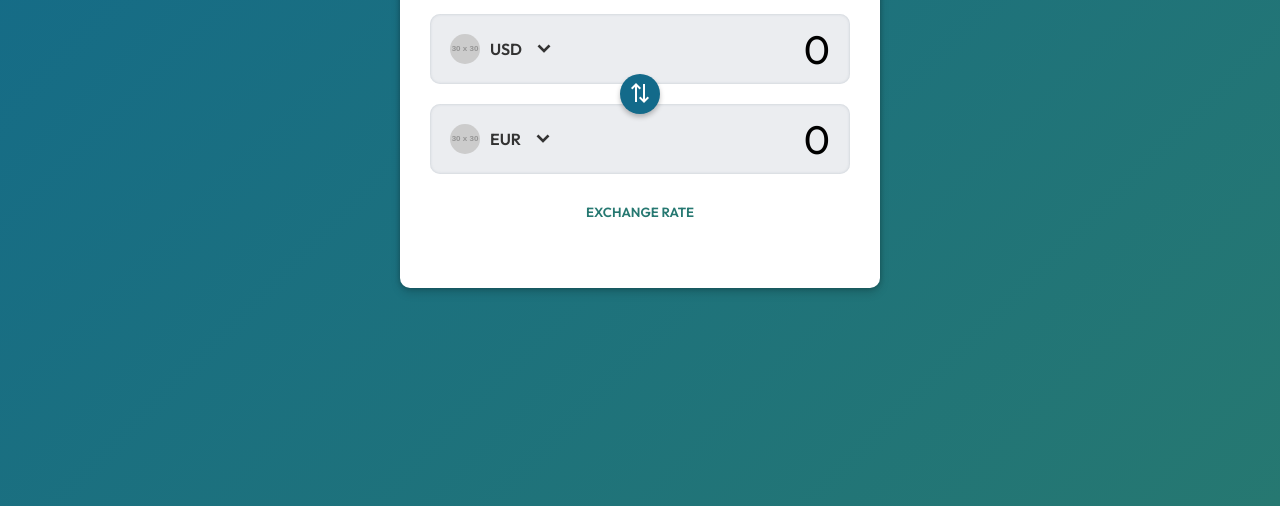
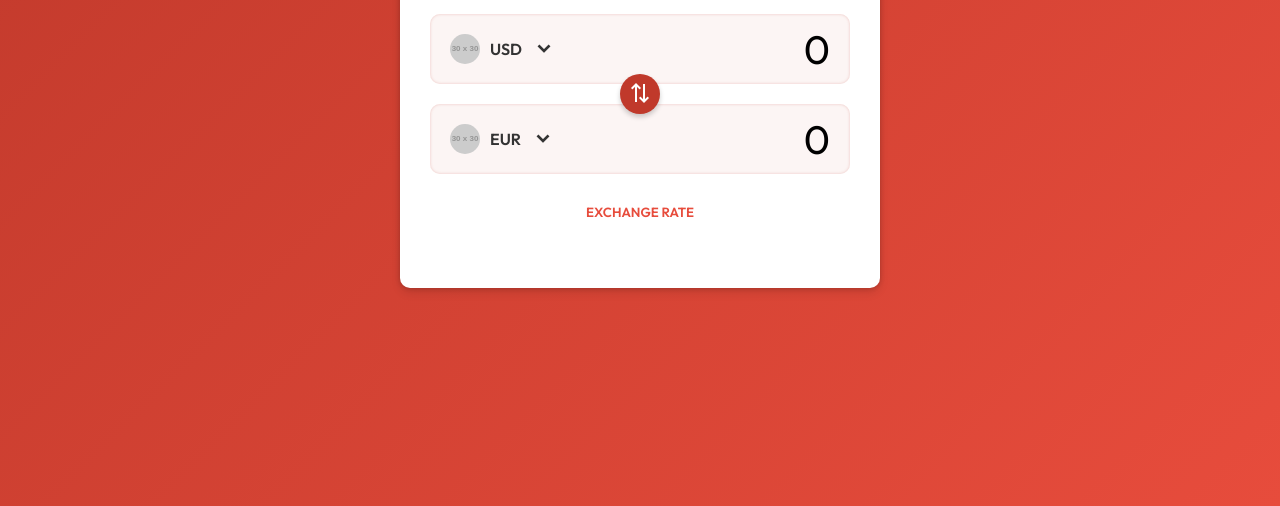
Before and after one commit to Imrana17/Currency-Converter, a plain HTML site: page index.html in a window 1280 px wide. Shown: the part 294-800 px from the top of the page. Drawn offline with nearby package versions, Linux system fonts and the light colour scheme; no server answers; placeholder pictures from the web are drawn by us.

Commit message:
Update style.css

```diff
--- a/style.css
+++ b/style.css
@@ -1,5 +1,5 @@
 @import url("https://fonts.googleapis.com/css2?family=Outfit:wght@400;500;600&display=swap");
-
+/*
 :root {
   --blue: #136a8a;
   --green: #267871;
@@ -13,6 +13,26 @@
   --loading-bg-1: #c2cfd6;
   --loading-bg-2: #f0f3f5;
 }
+
+*/
+
+:root {
+  --blue: #c0392b; /* Deeper blue */
+  --green: #e74c3c; /* Softer teal */
+  --white: #ffffff;
+  --exchange-rate-color: #6b6b6b; /* Slightly darker for better readability */
+  --input-background: rgba(192, 57, 43, 0.05); /* lightblue with transparency */
+  --input-shadow: rgba(192, 57, 43, 0.25);
+  --input-border: #e0e0e0; /* soft gray */
+  --shadow-1: rgba(0, 0, 0, 0.2); /* slightly lighter shadows */
+  --shadow-2: rgba(0, 0, 0, 0.1);
+  --loading-bg-1: #f5eaea; /* cooler tone for loading shimmer */
+  --loading-bg-2: #ffffff;
+}
+
+
+
+
 
 * {
   padding: 0;
```
